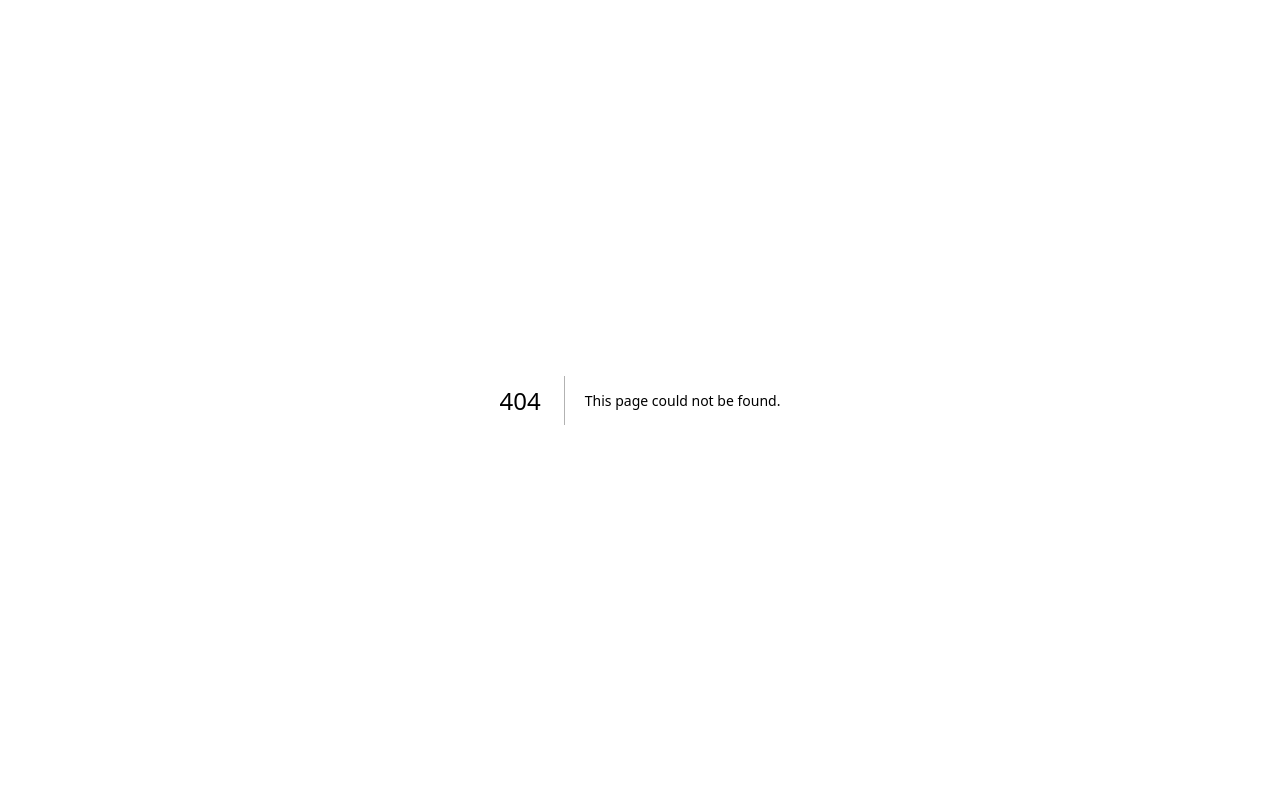
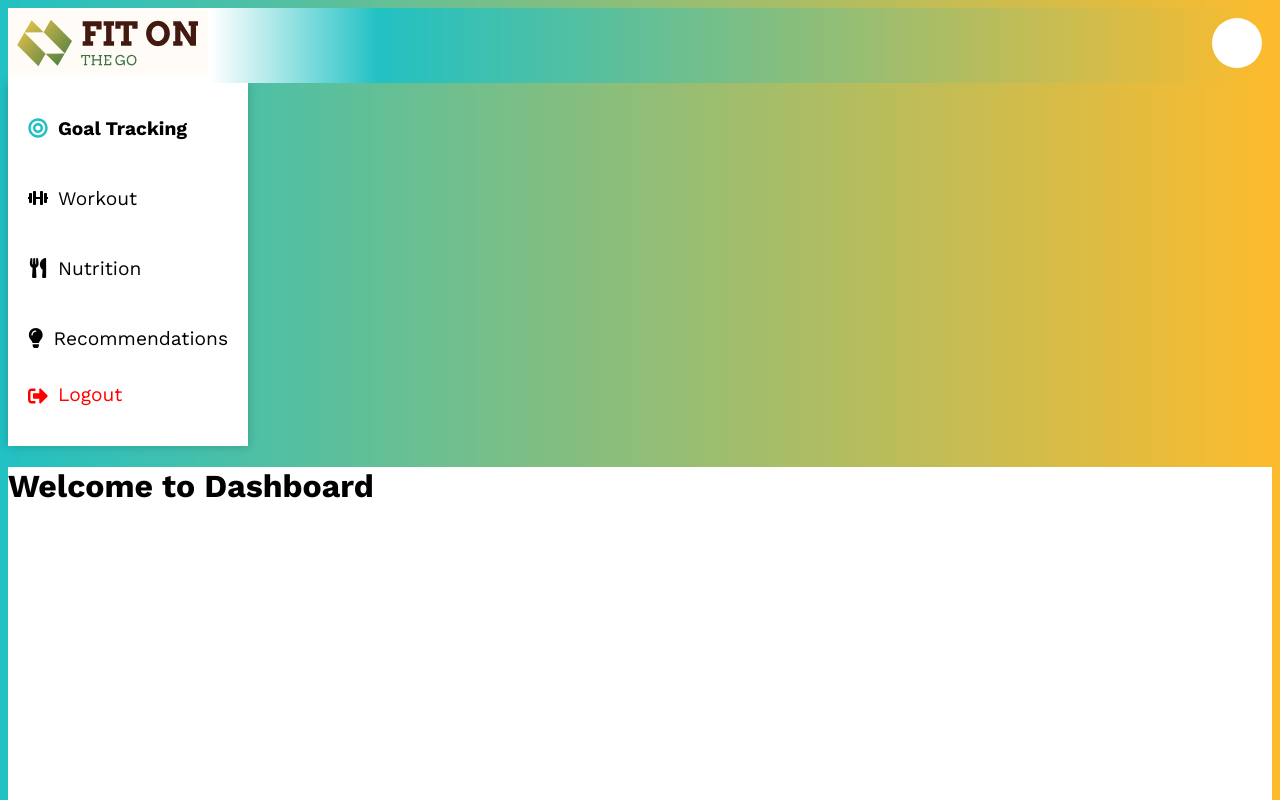
Before and after one commit to Manali6/Fitness-Tracker-AI, a Next.js app: page /dashboard in a window 1280 px wide. Before the commit this address had no page. Shown: the top 800 px of the page. Built offline with nearby package versions, Linux system fonts and the light colour scheme.

Commit message:
Adding AppLayout with Header and Side Menu for Navigation

```diff
--- /dev/null
+++ b/app/dashboard/page.tsx
@@ -0,0 +1,11 @@
+"use client";
+
+const Dashboard = () => {
+  return (
+    <div className="dashboard">
+      <h1>Welcome to Dashboard</h1>
+    </div>
+  );
+};
+
+export default Dashboard;
--- a/app/layout.tsx
+++ b/app/layout.tsx
@@ -1,6 +1,7 @@
 import type { Metadata } from "next";
 import { Geist, Geist_Mono } from "next/font/google";
 import "./globals.css";
+import AppLayout from "@/components/AppLayout";
 
 const geistSans = Geist({
   variable: "--font-geist-sans",
@@ -27,7 +28,7 @@ export default function RootLayout({
       <body
         className={`${geistSans.variable} ${geistMono.variable} antialiased`}
       >
-        {children}
+      <AppLayout>{children}</AppLayout>
       </body>
     </html>
   );
--- /dev/null
+++ b/components/AppLayout.tsx
@@ -0,0 +1,22 @@
+
+        "use client";
+
+        import { usePathname } from "next/navigation";
+        import Header from "./Header";
+        import SideMenu from "./SideMenu";
+
+        export default function AppLayout({ children }: { children: React.ReactNode }) {
+        const pathname = usePathname();
+
+        const isLoginPage = pathname === "/login";
+
+        return (
+<div>
+    {!isLoginPage && <Header />}
+    <div className="layout">
+        {!isLoginPage && <SideMenu />}
+        <main>{children}</main>
+    </div>
+</div>
+        );
+        }
--- /dev/null
+++ b/components/Header.tsx
@@ -0,0 +1,17 @@
+import React from "react";
+import Image from "next/image";
+
+function Header(props) {
+console.log(props);
+return (
+<div className="header-with-logo">
+    <Image src="/logo-transparent-small.svg" width={200} height={70} />
+    <div className="app-header">
+        <div className="user-initial-circle">{props.user?.username.slice(0,1).toUpperCase()}</div>
+    </div>
+
+</div>
+);
+}
+
+export default Header;
--- /dev/null
+++ b/components/SideMenu.tsx
@@ -0,0 +1,98 @@
+import React, { useState } from 'react';
+        import { FaRegUser, FaBullseye, FaUtensils, FaDumbbell, FaSignOutAlt, FaLightbulb} from 'react-icons/fa';
+        /*import { useNavigate } from "react-router-dom";
+        import GoalTracker from "./GoalTracker";
+        import UserProfile from "./UserProfile";
+        import Nutrition from "./Nutrition";
+        import Workout from "./Workout";
+        import Recommendations from './Recommendations';*/
+
+        const SideMenu = () => {
+        //const navigate = useNavigate();
+        const [selectedOption, setSelectedOption] = useState('goal');
+
+        const handleOptionClick = (option) => {
+        setSelectedOption(option);
+        };
+        const getMenuItems = () => {
+        const items = [
+        // {
+        //   id: 'profile',
+        //   icon: <FaRegUser />,
+        //   label: 'Profile'
+        // },
+        {
+        id: 'goal',
+        icon: <FaBullseye />,
+        label: 'Goal Tracking'
+        },
+        {
+        id: 'workout',
+        icon: <FaDumbbell />,
+        label: 'Workout'
+        },
+        {
+        id: 'nutrition',
+        icon: <FaUtensils />,
+        label: 'Nutrition'
+        },
+        {
+        id: 'recommendation',
+        icon: <FaLightbulb />,
+        label: 'Recommendations'
+        },
+        {
+        id: 'logout',
+        icon: <FaSignOutAlt />,
+        label: 'Logout'
+        }
+        ];
+
+        return items.map(item => (
+<li
+key={item.id}
+        className={item.id === selectedOption ? 'selected' : item.id === 'logout' ? 'logout' : ''}
+        onClick={() =>  {
+        if (item.id === 'logout') {
+        navigate('/');
+        } else {
+        handleOptionClick(item.id);
+        }
+        }}
+        >
+        {item.icon}
+<span>{item.label}</span>
+        </li>
+        ));
+        };
+
+        const renderSelectedComponent = () => {
+        switch (selectedOption) {
+        // case 'profile':
+        //   return <UserProfile />;
+        /*case 'goal':
+        return <GoalTracker />;
+        case 'nutrition':
+        return <Nutrition />;
+        case 'workout':
+        return <Workout />;
+        case 'recommendation':
+        return <Recommendations/>*/
+        default:
+        return null;
+        }
+        };
+
+        return (
+<div class="dashboard-components">
+<div className="side-menu">
+    <ul>
+        {getMenuItems()}
+    </ul>
+</div>
+{renderSelectedComponent()}
+</div>
+        );
+        }
+
+        export default SideMenu;
```
Also changed, not shown: components/LoginForm.tsx (+12 -10 lines), package.json (+5 -4 lines), public/logo-transparent-small.svg (added), 1 other file (tests, documents, lock files or other folders).
